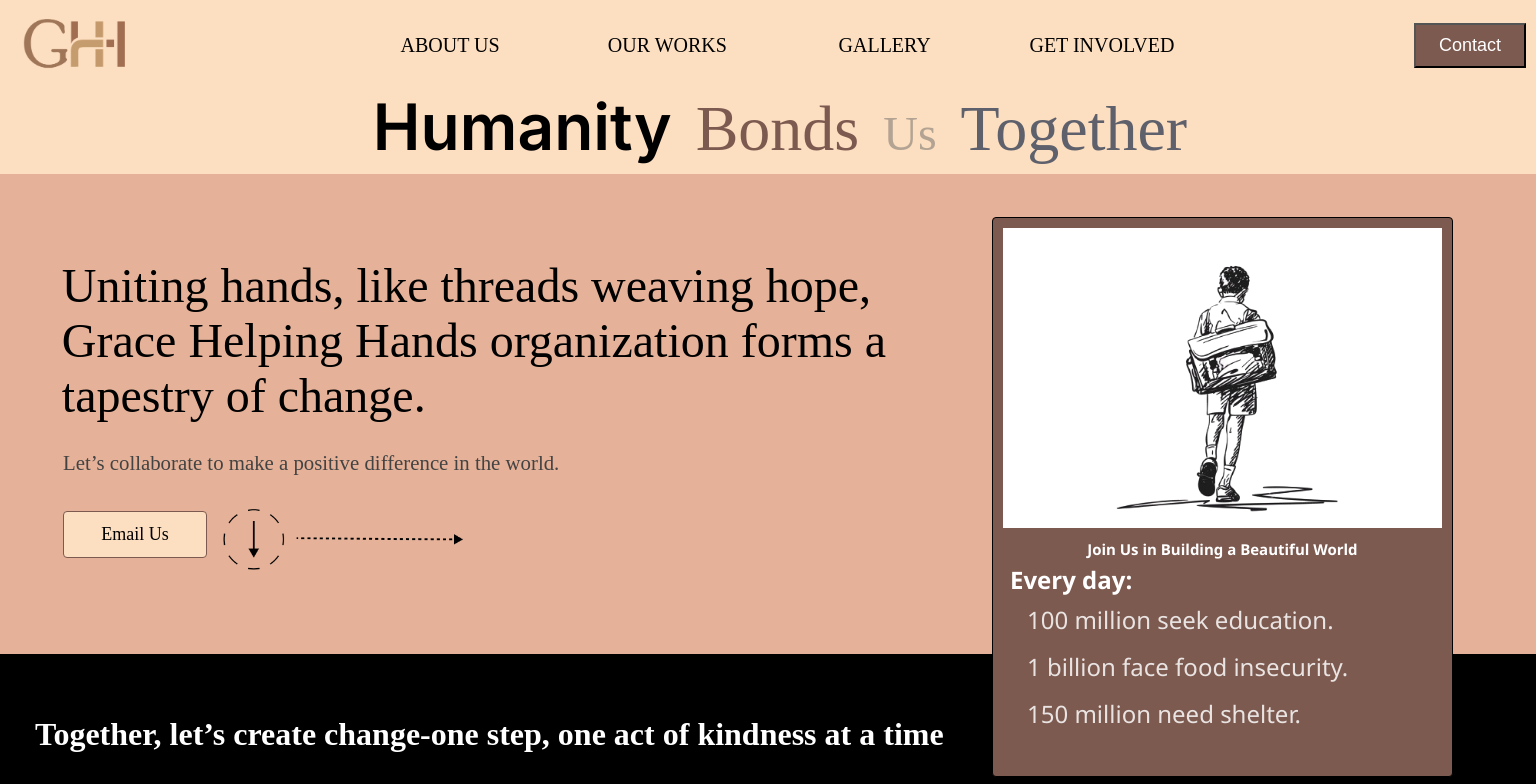
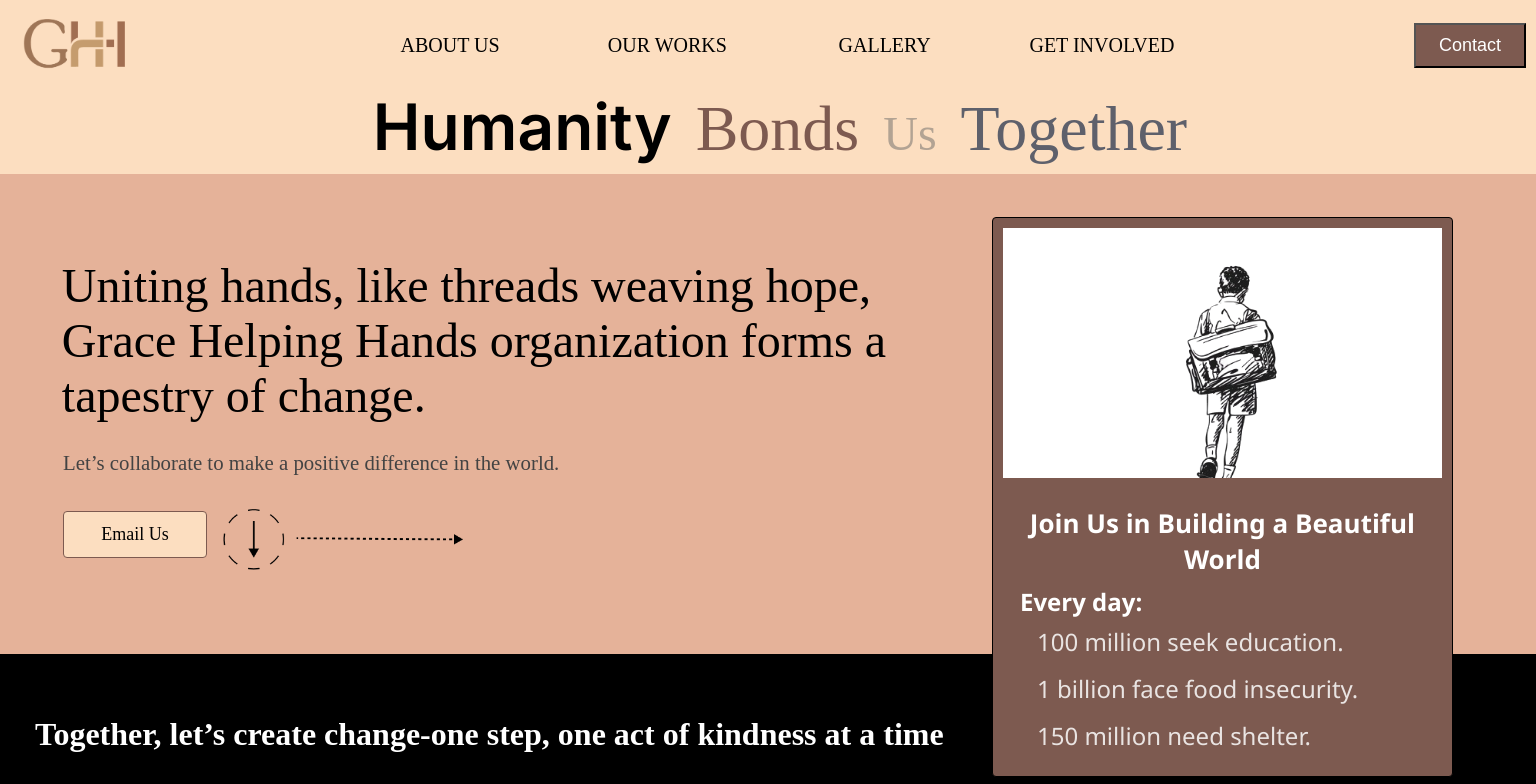
Before and after one commit to darshan1005/GHH-org, a React (Vite) app: page / in a window 1536 px wide. Shown: the top 784 px of the page. Built offline with nearby package versions, Linux system fonts and the light colour scheme; a web font is replaced by a local one.

Commit message:
Add files via upload

```diff
--- a/src/main.css
+++ b/src/main.css
@@ -377,8 +377,8 @@ a {
   scroll-snap-type: x mandatory;
 }
 .ourwork-section .work-image-scroll .images img {
-  width: 10rem;
-  height: 10rem;
+  width: 12rem;
+  height: 12rem;
   scroll-snap-align: start;
   -o-object-fit: cover;
      object-fit: cover;
@@ -880,7 +880,7 @@ a {
     width: 100%;
     height: 300px;
   }
-  .Hero-section .subtitle .card .card-content h4 {
+  .Hero-section .subtitle .card .card-content p {
     font-size: 26px;
     margin-top: 1rem;
     margin-bottom: 8px;
@@ -890,6 +890,7 @@ a {
     display: flex;
     justify-content: center;
     flex-direction: column;
+    margin-left: 20px;
   }
   .Hero-section .subtitle .card .card-content .heading {
     font-weight: 600;
--- a/src/main.scss
+++ b/src/main.scss
@@ -441,8 +441,8 @@ a {
       scroll-snap-type: x mandatory;
 
       img {
-        width: 10rem;
-        height: 10rem;
+        width: 12rem;
+        height: 12rem;
         scroll-snap-align: start;
         object-fit: cover;
         margin-left: 4px;
@@ -1176,7 +1176,7 @@ a {
         }
 
         .card-content {
-          h4 {
+          p {
             font-size: 26px;
             margin-top: 1rem;
             margin-bottom: 8px;
@@ -1187,6 +1187,7 @@ a {
             display: flex;
             justify-content: center;
             flex-direction: column;
+            margin-left: 20px;
           }
 
           .heading {
@@ -1388,7 +1389,6 @@ a {
     }
   }
 
-
 // instruct
 .instruct-div{
   width: 60%;
@@ -1408,8 +1408,6 @@ a {
     font-size: 25px;
   }
 }
-
-
 
   // footer
   .section-footer {
```
Also changed, not shown: 1 other file (tests, documents, lock files or other folders).
